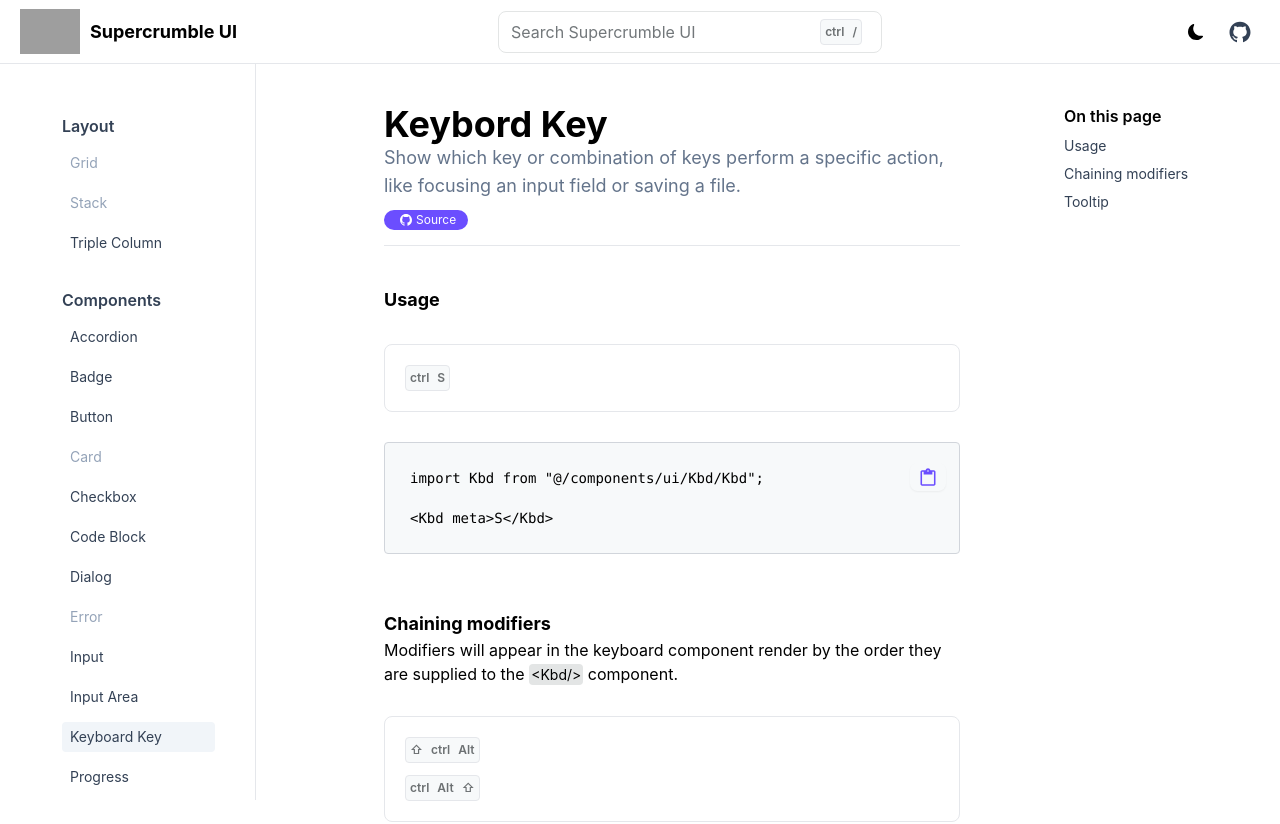
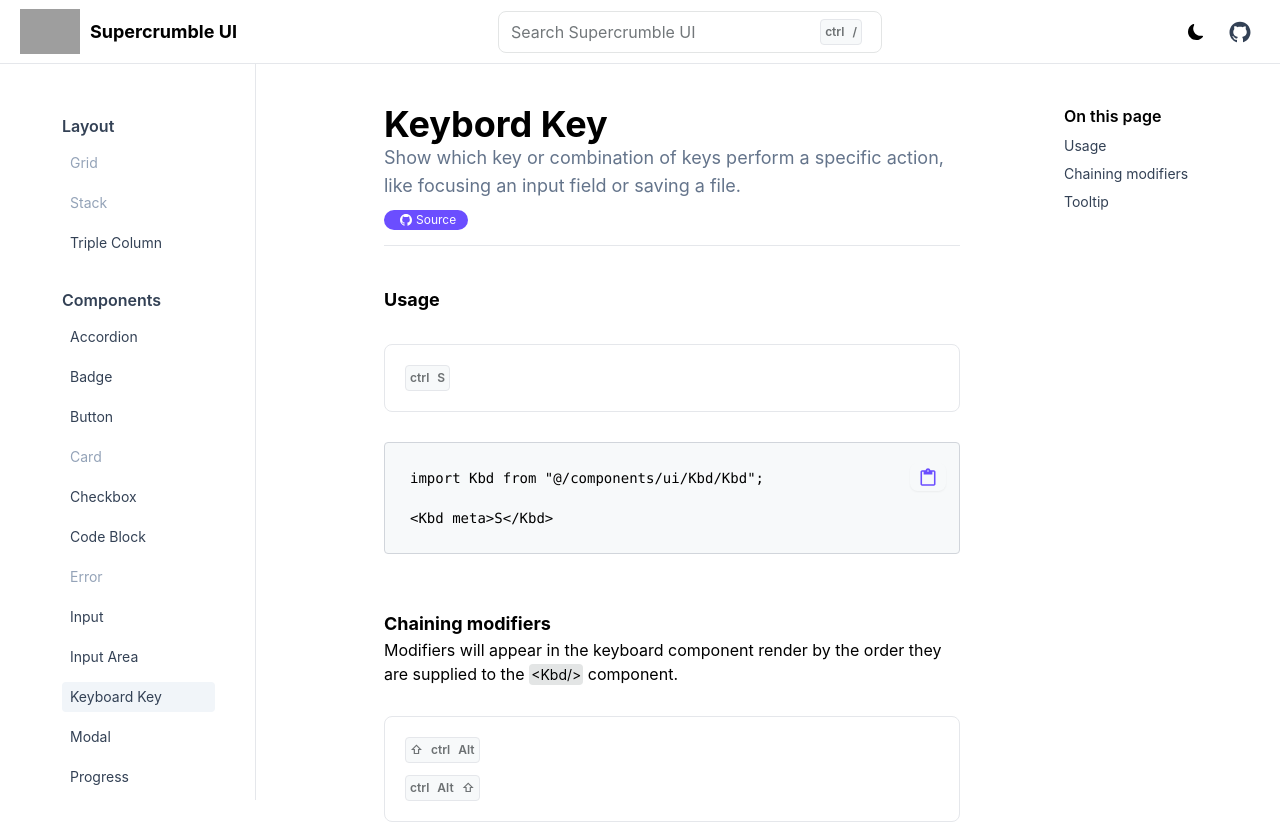
Before and after one commit to elijahnikov/ui, a Next.js app: page /kbd in a window 1280 px wide. Shown: the top 824 px of the page. Built offline with nearby package versions, Linux system fonts and the light colour scheme; grey boxes are pictures that could not be loaded.

Commit message:
changing name to modal in componentmap

```diff
--- a/src/maps/componentMap.ts
+++ b/src/maps/componentMap.ts
@@ -179,9 +179,9 @@ export const componentMap: ComponentType[] = [
     },
     {
         id: 25,
-        title: "Dialog",
-        value: "dialog",
-        href: "/dialog",
+        title: "Modal",
+        value: "modal",
+        href: "/modal",
         type: "component",
     },
 ];
```
